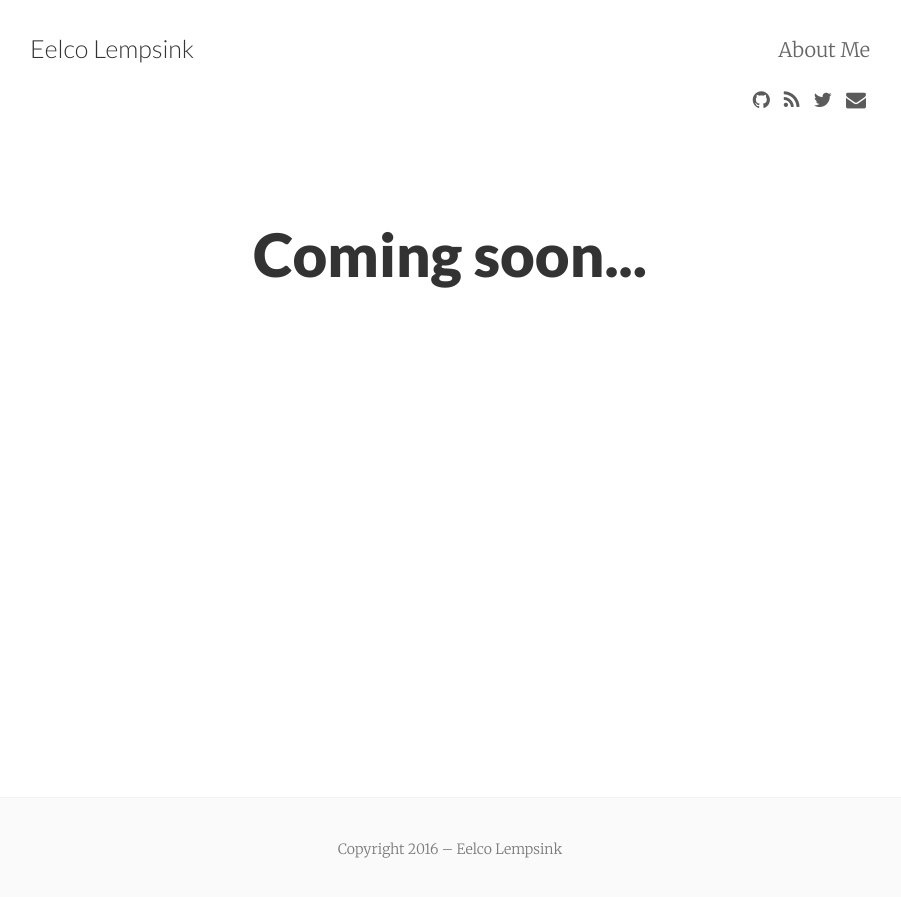
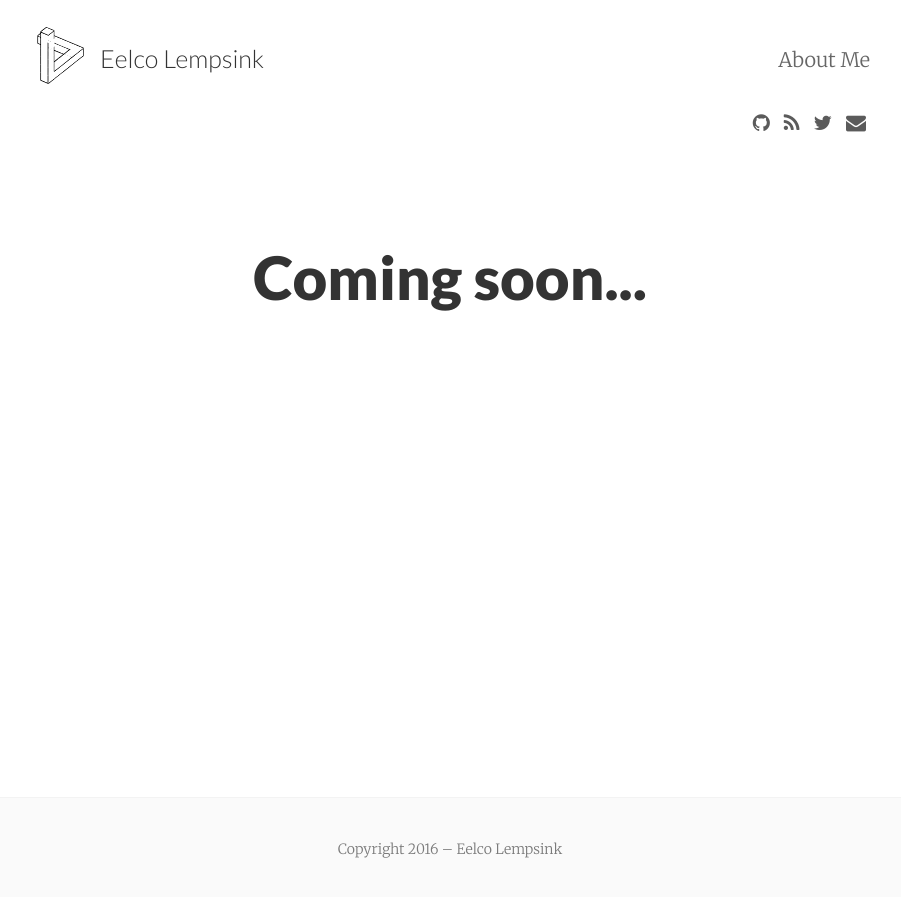
Before and after one commit to eelco/eelco.github.io, a Jekyll site: the page built from index.html, in a window 1280 px wide. Shown: the top 897 px of the page, without its empty margins (190-1091 px from the left). Built offline with Jekyll 4.4.1, drawn with Linux system fonts in a browser that asks for light colours; nearby versions of some CDN libraries; the list of posts is cut into pages by our own code.

Commit message:
Add CSS twisted triangle to header.

```diff
--- a/_includes/head.html
+++ b/_includes/head.html
@@ -13,6 +13,10 @@
 
     <!-- Custom CSS -->
     <link rel="stylesheet" href="{{ "/css/pixyll.css" | prepend: site.baseurl }}?{{ site.time | date: "%Y%m%d%H%M" }}" type="text/css">
+
+    <!-- Triangle -->
+    <link rel="stylesheet" href="{{ "/css/triangle.css" | prepend: site.baseurl }}" type="text/css">
+    <script type="text/javascript" src="{{ "/scripts/triangle.js" | prepend: site.baseurl }}"></script>
 
     <!-- Fonts -->
     {% if site.extended_fonts %}
--- a/_includes/header.html
+++ b/_includes/header.html
@@ -1,7 +1,10 @@
 <header class="site-header px2 px-responsive">
   <div class="mt2 wrap">
     <div class="measure">
-      <a href="{{ site.url }}" class="site-title">{{ site.title }}</a>
+      <a href="{{ site.url }}" class="site-title">
+        {% include triangle.html %}
+        {{ site.title }}
+      </a>
       <nav class="site-nav">
         {% include navigation.html %}
       </nav>
--- /dev/null
+++ b/_includes/triangle.html
@@ -0,0 +1,75 @@
+<div id="triangle">
+  <div class="part">
+    <div class="plane">
+      <div class="cube left-top"></div>
+      <div class="cube left"></div>
+      <div class="cube left"></div>
+      <div class="cube left">
+        <div class="face x"></div>
+        <div class="face y"></div>
+      </div>
+      <div class="cube left">
+        <div class="face x"></div>
+        <div class="face y"></div>
+      </div>
+      <div class="cube left-bottom">
+        <div class="face x"></div>
+        <div class="face y"></div>
+      </div>
+      <div class="cube bottom">
+        <div class="face y"></div>
+        <div class="face z"></div>
+      </div>
+      <div class="cube bottom">
+        <div class="face y"></div>
+        <div class="face z"></div>
+      </div>
+      <div class="cube bottom">
+        <div class="face y"></div>
+        <div class="face z"></div>
+      </div>
+      <div class="cube bottom">
+        <div class="face y"></div>
+        <div class="face z"></div>
+      </div>
+      <div class="cube bottom-top">
+        <div class="face x"></div>
+        <div class="face y"></div>
+        <div class="face z"></div>
+      </div>
+      <div class="cube top">
+        <div class="face x"></div>
+        <div class="face z"></div>
+      </div>
+      <div class="cube top">
+        <div class="face x"></div>
+        <div class="face z"></div>
+      </div>
+      <div class="cube top">
+        <div class="face x"></div>
+        <div class="face z"></div>
+      </div>
+      <div class="cube top">
+        <div class="face x"></div>
+        <div class="face z"></div>
+      </div>
+    </div>
+  </div>
+  <div class="part">
+    <div class="plane">
+      <div class="cube left-top">
+        <div class="face x"></div>
+        <div class="face y"></div>
+        <div class="face z"></div>
+      </div>
+      <div class="cube left">
+        <div class="face x"></div>
+        <div class="face y"></div>
+      </div>
+      <div class="cube left">
+        <div class="face x"></div>
+        <div class="face y"></div>
+      </div>
+    </div>
+  </div>
+</div>
--- a/_sass/_header.scss
+++ b/_sass/_header.scss
@@ -1,5 +1,5 @@
 .site-header {
-  padding-top: $space-1;
+  padding-top: $space-2;
   padding-bottom: $space-2;
 }
 
--- /dev/null
+++ b/css/triangle.css
@@ -0,0 +1,224 @@
+#triangle {
+    /* Subviews use ems, use this to control size */
+    font-size: 10px;
+    width: 70px;
+    height: 70px;
+    margin: auto;
+    padding-left: 20px;
+    margin-top: -20px;
+}
+@media screen and (min-width: 32em) {
+  #triangle {
+    padding-left: 0;
+    float: left;
+  }
+}
+.part {
+    height: 100%;
+    width: 100%;
+}
+.part:nth-child(2) {
+    margin-top: -100%;
+}
+.plane {
+    width: 1em;
+    height: 1em;
+    top: 0;
+    bottom: 0;
+    margin: auto;
+
+    transform-style: preserve-3d;
+    transform: translateY(1em) translateX(-1.77em) rotateX(54.73561deg) rotateZ(45deg);
+}
+#triangle.twisted .part:nth-child(1) .plane {
+    transform: translateY(1em) translateX(-1.77em) rotateX(54.73561deg) rotateZ(36deg);
+}
+.cube {
+    position: absolute;
+    width: 1em;
+    height: 1em;
+    transform-style: preserve-3d;
+}
+.face {
+    position: absolute;
+    transform-style: preserve-3d;
+    width: 100%;
+    height: 100%;
+    box-sizing: border-box;
+    background: white;
+    border: 1px solid black;
+}
+
+/* Rotate to make a cube */
+.x {
+  transform: rotateX(90deg) rotateY(180deg) translateZ(0.5em);
+}
+.y {
+  transform: rotateY(90deg) translateZ(0.5em);
+}
+.z {
+  transform: translateZ(0.5em);
+}
+/* Filter double borders */
+.y.face {
+  border-bottom-width: 0;
+}
+.z.face {
+  border-bottom-width: 0;
+  border-right-width: 0;
+}
+/* Layout cubes */
+.cube:nth-child(2) {
+  transform: translateZ(-1em);
+}
+.cube:nth-child(3) {
+  transform: translateZ(-2em);
+}
+.cube:nth-child(4) {
+  transform: translateZ(-3em);
+}
+.cube:nth-child(5) {
+  transform: translateZ(-4em);
+}
+.cube:nth-child(6) {
+  transform: translateZ(-5em);
+}
+.cube:nth-child(7) {
+  transform: translateZ(-5em) translateY(-1em);
+}
+.cube:nth-child(8) {
+  transform: translateZ(-5em) translateY(-2em);
+}
+.cube:nth-child(9) {
+  transform: translateZ(-5em) translateY(-3em);
+}
+.cube:nth-child(10) {
+  transform: translateZ(-5em) translateY(-4em);
+}
+.cube:nth-child(11) {
+  transform: translateZ(-5em) translateY(-5em);
+}
+.cube:nth-child(12) {
+  transform: translateZ(-5em) translateY(-5em) translateX(-1em);
+}
+.cube:nth-child(13) {
+  transform: translateZ(-5em) translateY(-5em) translateX(-2em);
+}
+.cube:nth-child(14) {
+  transform: translateZ(-5em) translateY(-5em) translateX(-3em);
+}
+.cube:nth-child(15) {
+  transform: translateZ(-5em) translateY(-5em) translateX(-4em);
+}
+
+/* Overlap */
+.part:nth-child(2) .cube:nth-child(1) {
+  transform: translateX(-6em) translateY(-6em) translateZ(-6em);
+}
+#triangle.twisted .part:nth-child(2) .cube:nth-child(1) {
+  transform: translateX(-6em) translateY(-6em) translateZ(-6em) rotateZ(-9deg);
+}
+.part:nth-child(2) .cube:nth-child(2) {
+  transform: translateX(-6em) translateY(-6em) translateZ(-7em);
+}
+#triangle.twisted .part:nth-child(2) .cube:nth-child(2) {
+  transform: translateX(-6em) translateY(-6em) translateZ(-7em) rotateZ(-9deg);
+}
+.part:nth-child(2) .cube:nth-child(3) {
+  transform: translateX(-6em) translateY(-6em) translateZ(-8em);
+}
+#triangle.twisted .part:nth-child(2) .cube:nth-child(3) {
+  transform: translateX(-6em) translateY(-6em) translateZ(-8em) rotateZ(-9deg);
+}
+
+/* Filter overlapping borders */
+.left-top .x.face {
+  border-top-width: 0;
+  border-left-width: 0;
+}
+.left-top .y.face {
+  border-right-width: 0;
+  border-left-width: 0; /* Needed for hairline */
+}
+.cube:nth-child(2) .y.face {
+  border-top-width: 0px; /* Needed for hairline through top leg */
+}
+.left .x.face {
+  border-top-width: 0;
+  border-bottom-width: 0;
+}
+.left .y.face {
+  border-left-width: 0;
+  border-right-width: 0;
+}
+.left-bottom .x.face {
+  border-bottom-width: 0;
+}
+.left-bottom .y.face {
+  border-left-width: 0;
+  border-top-width: 0;
+}
+.cube:nth-child(7) .z.face {
+  border-left-width: 0; /* Needed for hairline poking through left leg */
+}
+.bottom .y.face {
+  border-top-width: 0;
+}
+.bottom .z.face {
+  border-top-width: 0;
+}
+.bottom-top .x.face {
+  /* Needed for hairlines caused by cube 11 */
+  border-left-width: 0;
+  border-bottom-width: 0;
+}
+.bottom-top .z.face {
+  border-left-width: 0;
+}
+.cube:nth-child(12) .x.face {
+  border-top-width: 0; /* Needed for hairline poking through bottom leg */
+}
+.top .x.face {
+  border-right-width: 0;
+  border-left-width: 0;
+}
+.top .z.face {
+  border-left-width: 0;
+}
+
+/* Animated borders */
+#triangle.twisted .left-top .y.face {
+  border-left-width: 1px;
+}
+#triangle.twisted .cube:nth-child(15) .x.face {
+  border-right-width: 1px;
+}
+#triangle.twisted .cube:nth-child(15) .z.face {
+  border-left-width: 1px;
+}
+#triangle.twisted .cube:nth-child(12) .x.face {
+  border-top-width: 1px; /* Hidden hairline by default */
+}
+
+/* Transition defaults */
+.cube, .plane {
+    transition: transform 1s ease-in-out;
+}
+#triangle.twisted .face {
+    transition: border 0.1s ease-in-out;
+}
+.face {
+    transition-delay: 0.9s;
+}
+/* Special case for hiding hairline during connected state */
+#triangle.twisted .cube:nth-child(12) .x.face {
+  transition-delay: 0.1s;
+}
+.cube:nth-child(12) .x.face {
+  transition-delay: 0.8s;
+}
+/* When ‘pulling’ */
+#triangle.pulling * {
+    transition-delay: 0s;
+    transition-duration: 0s;
+}
--- /dev/null
+++ b/scripts/triangle.js
@@ -0,0 +1,44 @@
+addEventListener("load", function(event) {
+    var minRotation = 0;
+    var maxRotation = 9;
+    var maxScroll = -30;
+
+    var triangle = document.getElementById("triangle");
+    var planes = triangle.getElementsByClassName("plane");
+
+    var waitForTransition = [].slice.call(planes[1].getElementsByClassName("cube"))
+    waitForTransition.push(planes[0])
+
+    var twistElements = []
+
+    triangle.addEventListener("transitionend", function(event) {
+        var targetIndex = waitForTransition.indexOf(event.target)
+        if (targetIndex >= 0) {
+            event.target["_matrix3d"] = new WebKitCSSMatrix(getComputedStyle(event.target)["transform"]);
+            twistElements.push(event.target);
+            waitForTransition.splice(targetIndex, 1);
+        }
+    });
+
+    document.addEventListener("scroll", function() {
+        if (waitForTransition.length != 0) {
+            return;
+        } // else
+
+        var relativeScroll = document.scrollingElement.scrollTop / maxScroll;
+        var rotationZ = Math.max(minRotation, Math.min(maxRotation, maxRotation * relativeScroll));
+
+        if (rotationZ != minRotation) { triangle.classList.add("pulling"); }
+        if (rotationZ == maxRotation) { triangle.classList.remove("twisted"); }
+
+        twistElements.map(function(element) {
+            matrix = element["_matrix3d"];
+            element.style.transform = matrix.rotate(0, 0, rotationZ).toString()
+        });
+
+        if (rotationZ != maxRotation) { triangle.classList.add("twisted"); }
+        if (rotationZ == minRotation) { triangle.classList.remove("pulling"); }
+    });
+
+    setTimeout(function() { triangle.classList.add("twisted") }, 500);
+});
```
